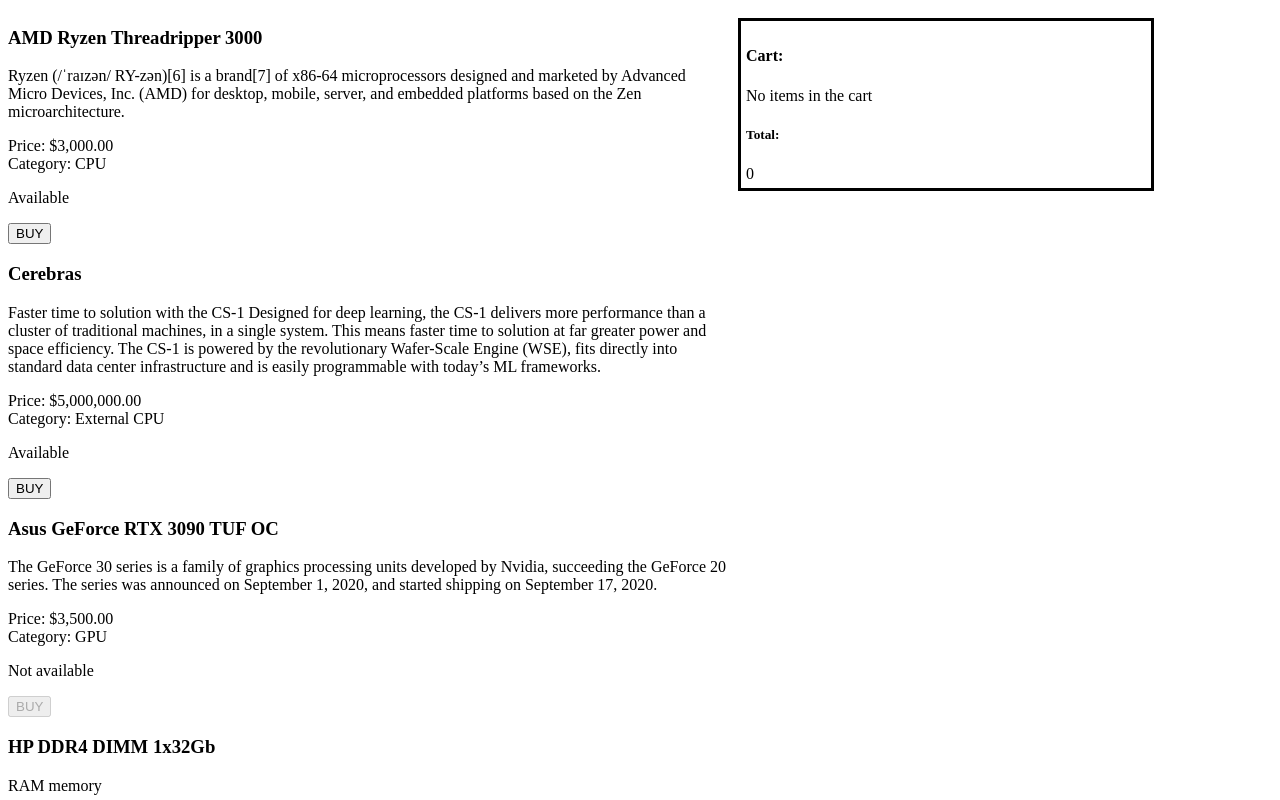
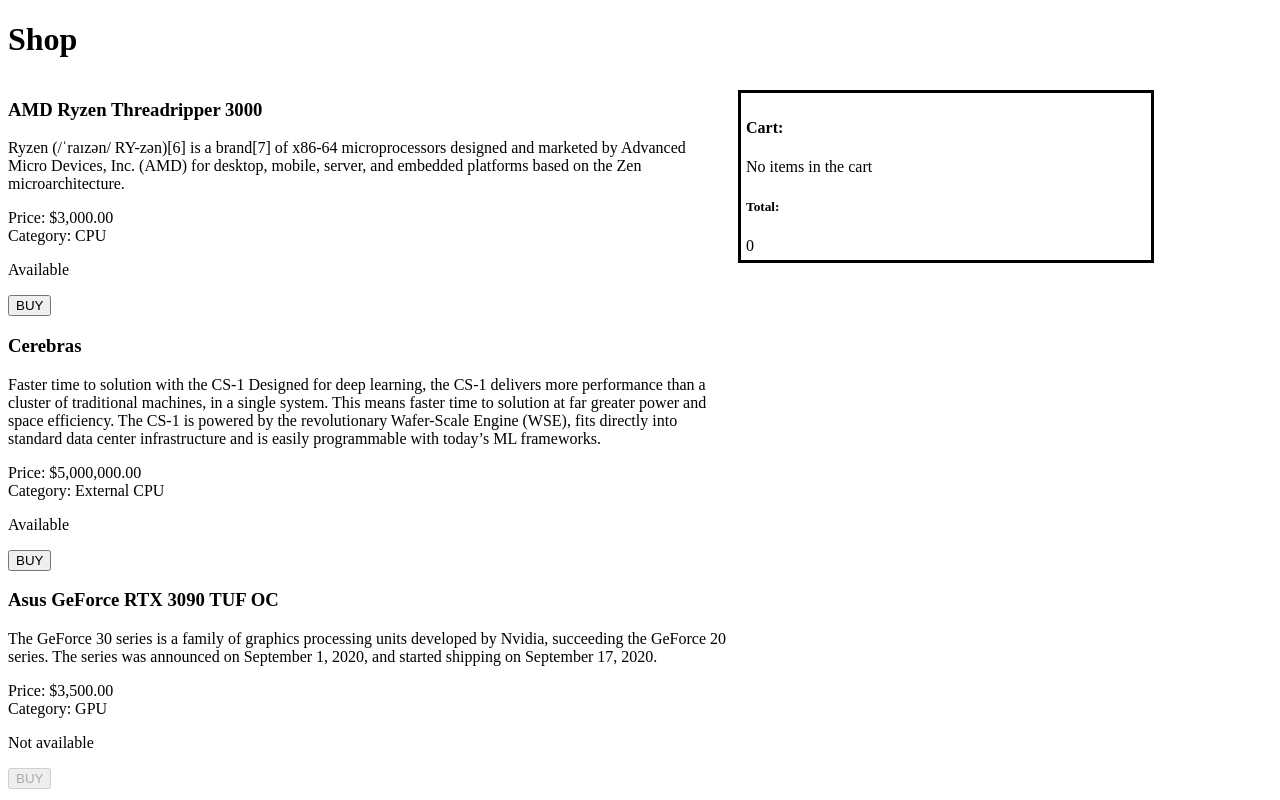
Before and after one commit to KRR19/ShopAn2, an Angular app: page / in a window 1280 px wide. Shown: the top 800 px of the page. Built offline with nearby package versions, Linux system fonts and the light colour scheme.

Commit message:
2.11 view child

```diff
--- a/src/app/app.component.html
+++ b/src/app/app.component.html
@@ -1,3 +1,4 @@
+<h1 #appTitle></h1>
 <div class="conteiner">
   <div class="mainComponet">
     <app-product-list-component></app-product-list-component>
--- a/src/app/app.component.ts
+++ b/src/app/app.component.ts
@@ -1,9 +1,16 @@
-import { Component } from '@angular/core';
+import { Component, ElementRef, ViewChild, AfterViewInit } from '@angular/core';
 
 @Component({
   selector: 'app-root',
   templateUrl: './app.component.html',
   styleUrls: ['./app.component.scss']
 })
-export class AppComponent {
+export class AppComponent implements AfterViewInit {
+  @ViewChild('appTitle')
+  title!: ElementRef;
+
+  ngAfterViewInit(): void {
+    this.title.nativeElement.textContent = 'Shop';
+  }
+
 }
```
